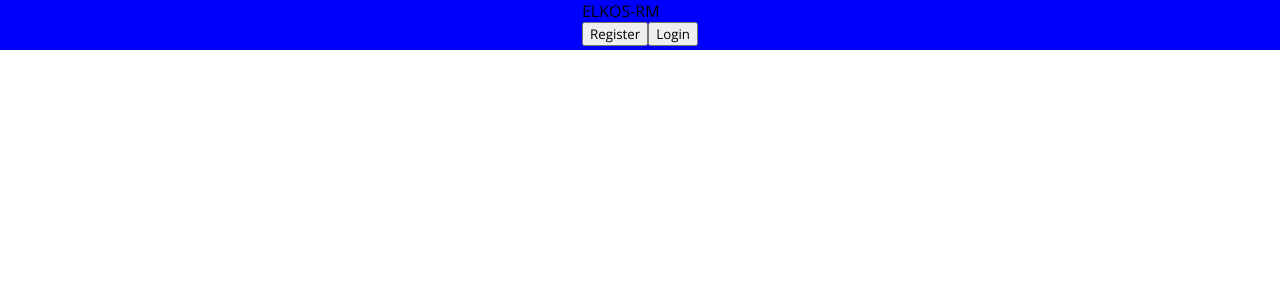
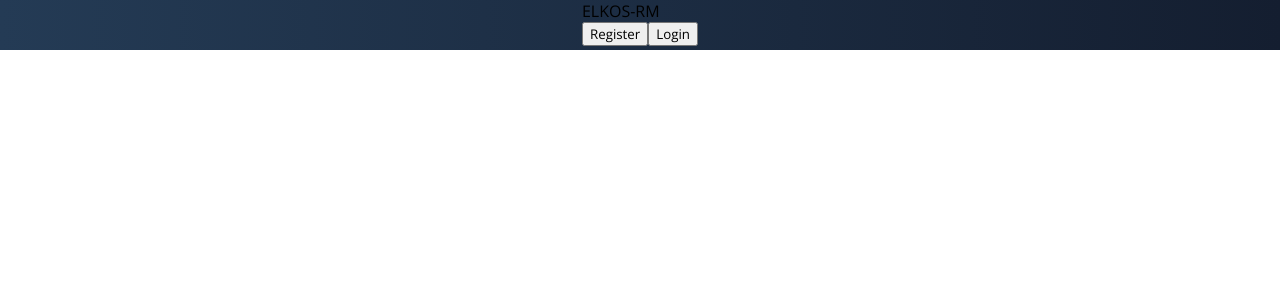
Before and after one commit to demetgas/hotel-reservation-fe, a React (Create React App) app: page / in a window 1280 px wide. Shown: the top 300 px of the page. Built offline with nearby package versions, Linux system fonts and the light colour scheme.

Commit message:
background color updated

```diff
--- a/src/components/Navbar/navbar.css
+++ b/src/components/Navbar/navbar.css
@@ -1,6 +1,16 @@
 .navbar {
   height: 50px;
-  background-color: blue;
+  background: #141e30; /* fallback for old browsers */
+  background: -webkit-linear-gradient(
+    to right,
+    #243b55,
+    #141e30
+  ); /* Chrome 10-25, Safari 5.1-6 */
+  background: linear-gradient(
+    to right,
+    #243b55,
+    #141e30
+  ); /* W3C, IE 10+/ Edge, Firefox 16+, Chrome 26+, Opera 12+, Safari 7+ */
   display: flex;
   justify-content: center;
 }
```
